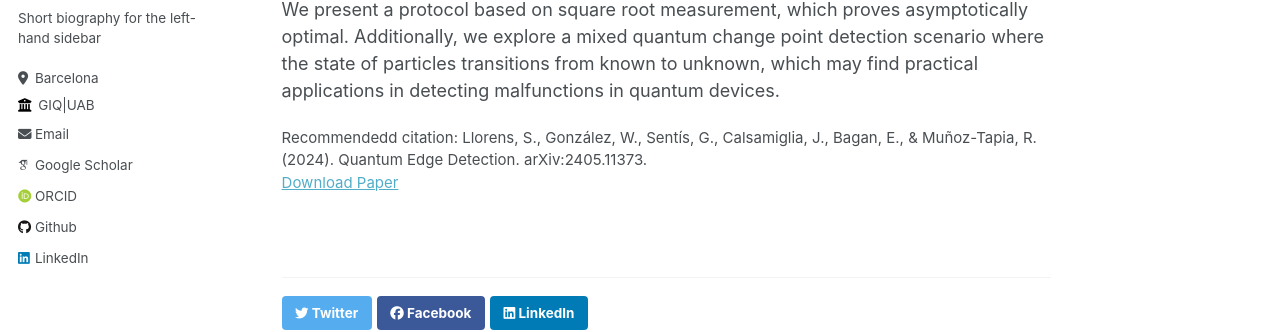
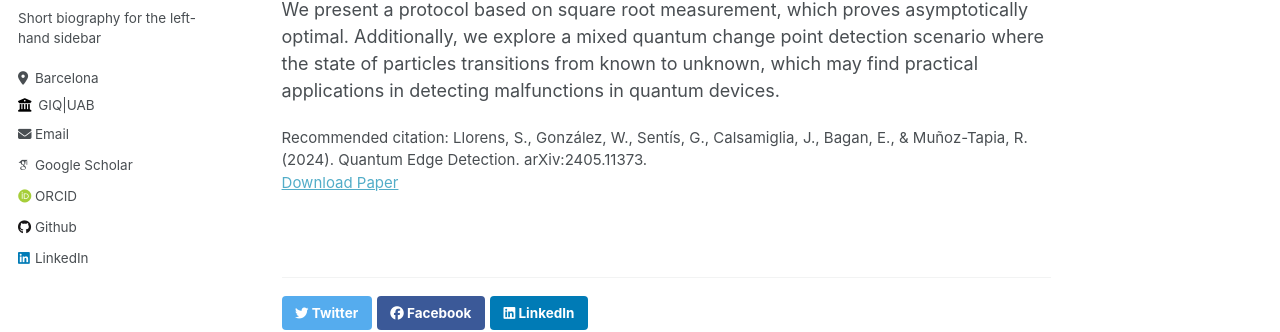
Before and after one commit to SantiagoLlorens/SantiagoLlorens.github.io, a Jekyll site: the page built from _publications/Quantum_edge_detection.md, in a window 1280 px wide and 1212 px high. Shown: the part 369-701 px from the top of the window. Built offline with Jekyll 4.4.1, drawn with Linux system fonts in a browser that asks for light colours; some web fonts are replaced.

Commit message:
Update single.html

```diff
--- a/_layouts/single.html
+++ b/_layouts/single.html
@@ -48,13 +48,13 @@
         {{ content }}
 
         {% if page.citation and page.paperurl and page.slidesurl %}
-          <p style="font-size: smaller">Recommendedd citation: {{ page.citation }}<br /><a href="{{ page.paperurl }}">Download Paper</a> | <a href="{{ page.slidesurl }}">Download Slides</a></p>
+          <p style="font-size: smaller">Recommended citation: {{ page.citation }}<br /><a href="{{ page.paperurl }}">Download Paper</a> | <a href="{{ page.slidesurl }}">Download Slides</a></p>
         {% elsif page.citation and page.paperurl %}
-          <p style="font-size: smaller">Recommendedd citation: {{ page.citation }}<br /><a href="{{ page.paperurl }}">Download Paper</a></p>
+          <p style="font-size: smaller">Recommended citation: {{ page.citation }}<br /><a href="{{ page.paperurl }}">Download Paper</a></p>
         {% elsif page.citation and page.slidesurl %}
-          <p style="font-size: smaller">Recommendedd citation: {{ page.citation }}<br /><a href="{{ page.slidesurl }}">Download Slides</a></p>
+          <p style="font-size: smaller">Recommended citation: {{ page.citation }}<br /><a href="{{ page.slidesurl }}">Download Slides</a></p>
         {% elsif page.citation %}
-          <p style="font-size: smaller">Recommendedd citation: {{ page.citation }}</p>
+          <p style="font-size: smaller">Recommended citation: {{ page.citation }}</p>
         {% elsif page.slidesurl %}
           <p style="font-size: smaller"><a href="{{ page.slidesurl }}">Download Slides</a></p>
         {% endif %}
```
